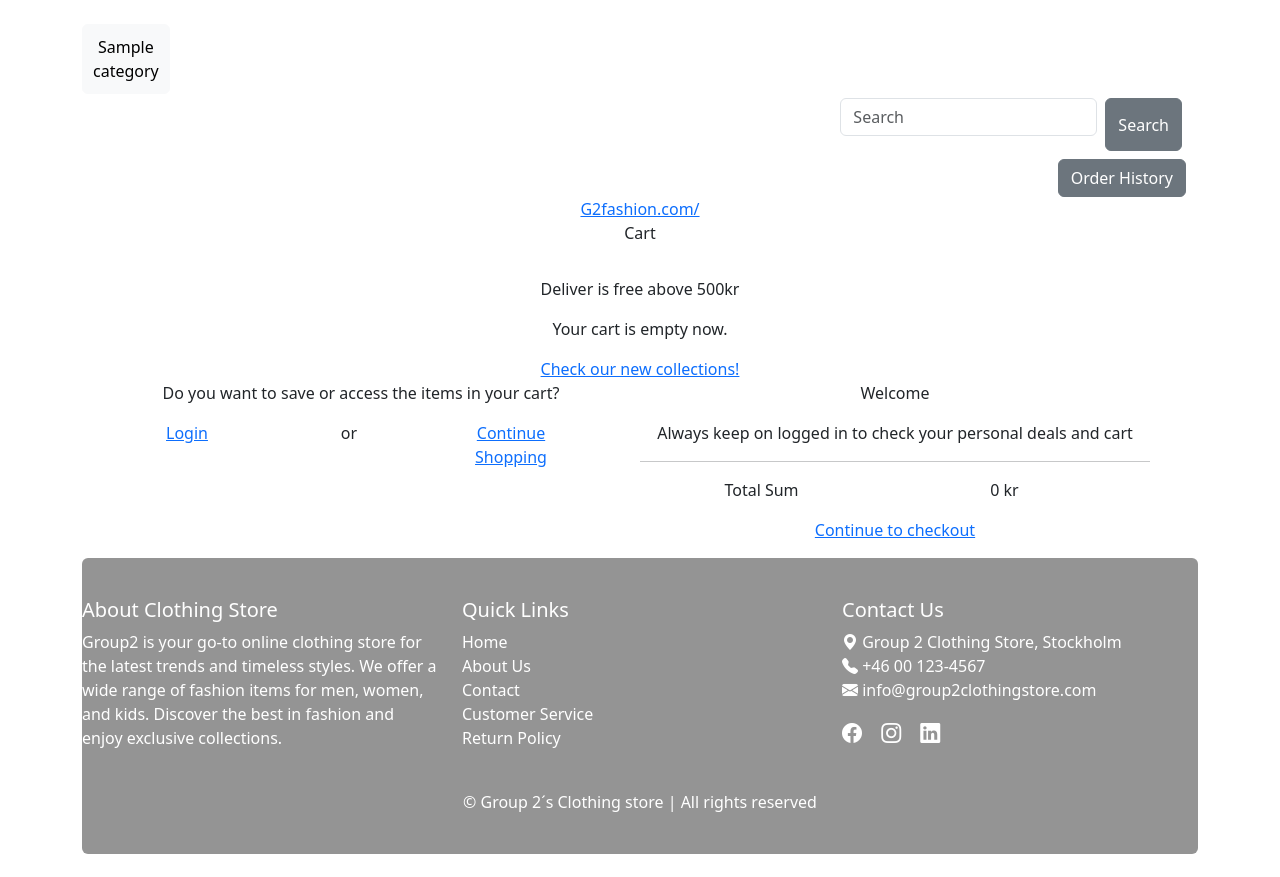
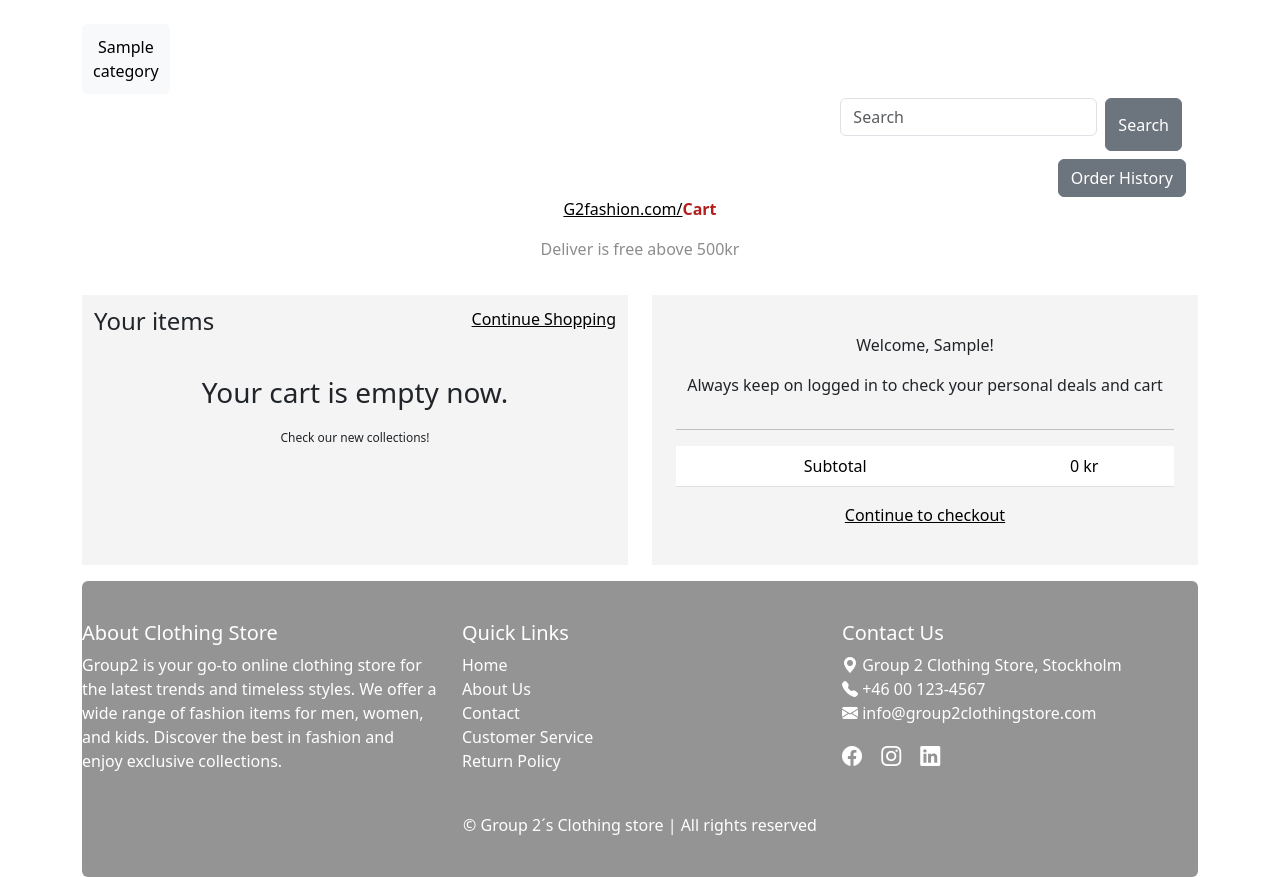
Before and after one commit to MadhuPojha/Clothing-Store, a Django app: page /cart/ in a window 1280 px wide. Shown: the part 70-947 px from the top of the page. Before the commit the page ends 924 px from the top, so only its background shows below. Run offline with Django 5.2, Linux system fonts and the light colour scheme; a user stored in the database is signed in; tables that the repository leaves empty hold one stand-in row (values such as "Sample post"); grey boxes marked "Sample" are stand-in pictures.

Commit message:
add authentication logic to cart and frontend to cart according to wireframe

```diff
--- a/clothing_store/cart_app/cart.py
+++ b/clothing_store/cart_app/cart.py
@@ -1,4 +1,4 @@
-from store_app.models import Product
+from store_app.models import Product, ProductImages
 from decimal import *
 from django.conf import settings
 
@@ -39,7 +39,8 @@ class Cart(object):
         cart = self.cart.copy()
         for product in products:
             cart[str(product.id)]['product'] = product
-
+            cart[str(product.id)]['image'] = product.images.first().image.url if product.images.exists() else None
+        #add Product stock check
         #return structure containing product id and the other properties (Price,total_price and quantity.)
         for item in cart.values():
             item['price'] = Decimal(item['price'])
@@ -56,7 +57,7 @@ class Cart(object):
                 in self.cart.values())
 
     #Remove all items from the cart.
-    def clear(self):
+    def clear_all(self):
         # Use list() to create a copy of keys
         for key in list(self.cart.keys()):
             del self.cart[key]
--- a/clothing_store/cart_app/views.py
+++ b/clothing_store/cart_app/views.py
@@ -1,7 +1,9 @@
 from django.http import JsonResponse
+from django.contrib.auth.decorators import login_required
 from django.shortcuts import render, get_object_or_404, redirect
 from django.views.decorators.http import require_POST
 from store_app.models import Product
+from user_app.models import Address
 from .cart import Cart
 
 @require_POST
@@ -23,5 +25,13 @@ def cart_remove(request, product_id):
 def cart_detail(request):
     cart = Cart(request)
     item_count = len(cart)
+    user_address = None
+    # Fetch the user's address information
+    if request.user.is_authenticated:
+        user_address = Address.objects.filter(user=request.user).first()
+    # Get the first name if the address exists
+    first_name = user_address.first_name if user_address else "Guest"
+
     return render(request, 'cart.html', {'cart': cart,
-                                        'item_count': item_count})
+                                        'item_count': item_count,
+                                        'first_name':first_name,})
--- /dev/null
+++ b/clothing_store/static/css/cart/cart.css
@@ -0,0 +1,102 @@
+.text-highlight{
+    color: #8d8d8d;
+    margin-bottom: 34px;
+}
+.current-link-container{
+    display: flex;
+    flex-direction: column;
+    justify-content: center;
+    align-items: center;
+}
+a{
+    color: #000;
+}
+.cart-highlight{
+    color: #b21e1e;
+    font-weight: 600;
+}
+.cart-highlight a{
+    font-weight: 400;
+    color: #000;
+}
+.cart-container{
+    display: flex;
+    flex-direction: column;
+    justify-content: center;
+    align-items: center;
+}
+.lower-cart-container{
+    display: flex;
+    justify-content: space-evenly;
+    align-items: top;
+    border-radius: 12px;
+    gap: 24px;
+    width: 100%;
+}
+.left-container{
+    display: flex;
+    justify-content: center;
+    background-color: #f4f4f4;
+    width: 50%;
+    padding: 12px;
+    text-align: center;
+}
+.right-container{
+    display: flex;
+    flex-direction: column;
+    justify-content: center;
+    align-items: center;
+    background-color: #f4f4f4;
+    padding: 12px;
+    width: 50%;
+    height: 270px;
+}
+.login-btn{
+    background-color: #fff;
+    border: 1px solid #000;
+    text-decoration: none;
+    height: 35px;
+    width: 150px;
+    font-weight: 600;
+}
+.cart-quantity-counter{
+    display: inline;
+    font-weight: 600;
+}
+.card-container{
+    display: flex;
+    flex-direction: column;
+    align-items: center;
+    gap: 12px;
+    width: 100%;
+    font-size: 12px;
+}
+.no-img-card{
+    border: 1px solid #b1b1b1;
+    height: 120px;
+    display: flex;
+    align-items: center;
+}
+.product-card-title-left{
+    display: flex;
+    justify-content: space-between;
+    width: 100%;
+}
+.left-container-content{
+    width: 100%;
+}
+.product-card{
+    display: flex;
+    justify-content: start;
+    width: 100%;
+    gap: 12px;
+    margin-top: 18px;
+}
+.empty-cart{
+    margin-top: 32px;
+}
+
+.product-card-right{
+    width: 70%;
+    justify-content: start;
+}
--- a/clothing_store/static/css/styles.css
+++ b/clothing_store/static/css/styles.css
@@ -96,3 +96,7 @@ a {
     font-size: .5em;
     font-weight: bold;
 }
+
+.cart-counter-nav{
+    color: #fff;
+}
--- a/clothing_store/templates/base.html
+++ b/clothing_store/templates/base.html
@@ -20,9 +20,11 @@
       href="https://cdnjs.cloudflare.com/ajax/libs/bootstrap-icons/1.8.1/font/bootstrap-icons.min.css"
       rel="stylesheet"
     />
+    {% load static %}
 
-    {% load static %}
     <link href="{% static 'css/styles.css' %}" rel="stylesheet">
+    {% block extra_css %}
+    {% endblock %}
     {% include "components/header.html" %}
   </head>
 
--- a/clothing_store/templates/cart.html
+++ b/clothing_store/templates/cart.html
@@ -1,77 +1,112 @@
 {% extends 'base.html' %}
+{% load static %}
+
 {% block title %}Cart{% endblock %}
+
+{% block extra_css %}
+  <link rel="stylesheet" href="{% static 'css/cart/cart.css' %}">
+{% endblock %}
 {% block content %}
+{% if user.is_authenticated %}
 <div class="container">
   <div class="col-md-12 text-end mt-2">
     <a href="{% url 'checkout_app:order_history' %}" class="btn btn-secondary">Order History</a>
   </div>
 </div>
-<section class="container text-center">
-  <span class="row"
-    ><a href="{% url 'index' %}">G2fashion.com/</a>
-    <p class="keyword-link">Cart</p>
-    <p></p
-  ></span>
-  <p>Deliver is free above 500kr</p>
-  <div>
-    <p>Your cart is empty now.</p>
-    <a href="">Check our new collections!</a>
+{% endif %}
+<section class="cart-container">
+
+  <div class="current-link-container">
+    <p class="cart-highlight"><a href="{% url 'index' %}" class="link-to-page">G2fashion.com/</a>Cart</p>
+    <p class="text-highlight">Deliver is free above 500kr</p>
   </div>
-  <div class="container row">
-    <div class="left-container container col">
-      <p>Do you want to save or access the items in your cart?</p>
-      <span class="container row">
-        <a href="{% url 'login' %}" class="col">Login</a>
-        <p class="col">or</p>
-        <a class="col" href="{% url 'index' %}">Continue Shopping</a>
-      </span>
-      <div>
+  <div class="lower-cart-container">
+    <div class="left-container">
+      {% if user.is_authenticated %}
+      <div class="left-container-content">
+        <div class="product-card-title-left">
+          <h4>Your items</h4>
+          <a href="{% url 'index' %}">Continue Shopping</a>
+        </div>
+        <div class="container card-container">
           {% for item in cart %}
-        <p>Product Id: ({{ item.product.id }})</p>
-        <p>Price: {{ item.price }} SEK</p>
-        <p>Quantity: {{ item.quantity }}</p>
-        <p>Total price: {{ item.total_price }}</p>
+          <div class="product-card">
+            <div class="product-card-left">
+              {% if item.image %}
+              <img src="{{ item.image }}" alt="Image of {{ item.product.name }}">
+              {% else %}
+              <p class="no-img-card">No image available</p>
+              {% endif %}
+            </div>
+            <div class="product-card-right">
+              <p>Product: {{ item.product.name }} | ID: {{ item.product.id }} | Price {{ item.price }} SEK</p>
+              <span>
+                <p>Quantity:</p>
                 <form
+                  id="remove-form-{{ item.product.id }}"
+                  action="{% url 'cart_app:cart_remove' item.product.id %}"
+                  method="post"
+                  style="display: inline;">
+                    {% csrf_token %}
+                    <a href="#" onclick="document.getElementById('remove-form-{{ item.product.id }}').submit(); return false;" class="btn btn-secondary btn-sm">-</a>
+                </form>
+                <p class="cart-quantity-counter"> {{ item.quantity }} </p>
+                <form
+                  id="add-form-{{ item.product.id }}"
                   action="{% url 'cart_app:cart_add' item.product.id %}"
                   method="post"
-        >
+                  style="display: inline;">
                     {% csrf_token %}
-          <button type="submit">Add</button>
+                    <a href="#" onclick="document.getElementById('add-form-{{ item.product.id }}').submit(); return false;" class="btn btn-secondary btn-sm">+</a>
                 </form>
-        <form
-          action="{% url 'cart_app:cart_remove' item.product.id %}"
-          method="post"
-        >
-          {% csrf_token %}
-          <button type="submit">Remove</button>
-        </form>
+                <p>Total price: {{ item.total_price }}</p>
+                <hr/>
+              </span>
+            </div>
+          </div>
+          {% empty %}
+          <h3 class="empty-cart">Your cart is empty now.</h3>
+          <p>Check our new collections!</p>
           {% endfor %}
         </div>
       </div>
-    <div class="right-container container col">
+      {% else %}
+      <div class="left-container-content">
+        <p>Do you want to save or access the items in your cart?</p>
+        <span class="container">
+          <p><a href="{% url 'login' %}" class="">Login</a> or <a class="col" href="{% url 'index' %}">Continue Shopping</a></p>
+        </span>
+        <p>You don't have an account with us yet? <a href="{% url 'register' %}">Sign up</a></p>
+      </div>
+      {% endif %}
+
+    </div>
+    <div class="right-container text-center">
+      <div class="container text-center">
         {% if user.is_authenticated %}
-      <p>Welcome </p>
+          <p>Welcome, {{ first_name }}!</p>
           <p>Always keep on logged in to check your personal deals and cart</p>
           {% else %}
-      <a href="{% url 'login' %}">Login</a>
+          <a href="{% url 'login' %}" class="btn login-btn">Login</a>
           <p>Log in to check your personal deals and cart</p>
         {% endif %}
-      <hr />
-      <div>
-        <span class="container row">
-          <p class="col">Total Sum</p>
-          <!-- Update total sum below -->
-          <p class="col">{{ cart.get_sub_total_price }} kr</p>
-        </span>
-        <div>
+      </div>
+      <div class="container">
+        <hr/>
+        <table class="table text-center">
+          <tr>
+            <td class="col">Subtotal</td>
+            <td class="col">{{ cart.get_sub_total_price }} kr</td>
+          </tr>
+        </table>
+      </div>
+      <div class="container">
         {% if user.is_authenticated %}
             <a href="{% url 'checkout_app:checkout' %}">Continue to checkout</a>
         {% else %}
             <a href="{% url 'login' %}?next={% url 'checkout_app:checkout' %}">Login to proceed to checkout</a>
         {% endif %}
       </div>
-        <!-- add image icon - bag -->
-      </div>
     </div>
   </div>
 </section>
--- a/clothing_store/templates/components/header.html
+++ b/clothing_store/templates/components/header.html
@@ -63,10 +63,10 @@
     >
       <i class="bi bi-cart icon-white"></i>
     </a>
-    {% if cart_item_count != 0 %}
-    <p>Cart: {{ cart_item_count }}</p>
+    {% if cart_item_count == 0 %}
+      <div><div>
     {% else %}
-    <div></div>
+      <p>Cart: ({{ cart_item_count }})</p>
     {% endif %}
   </nav>
 </div>
```
Lines whose indentation alone changed are shown as unchanged.
